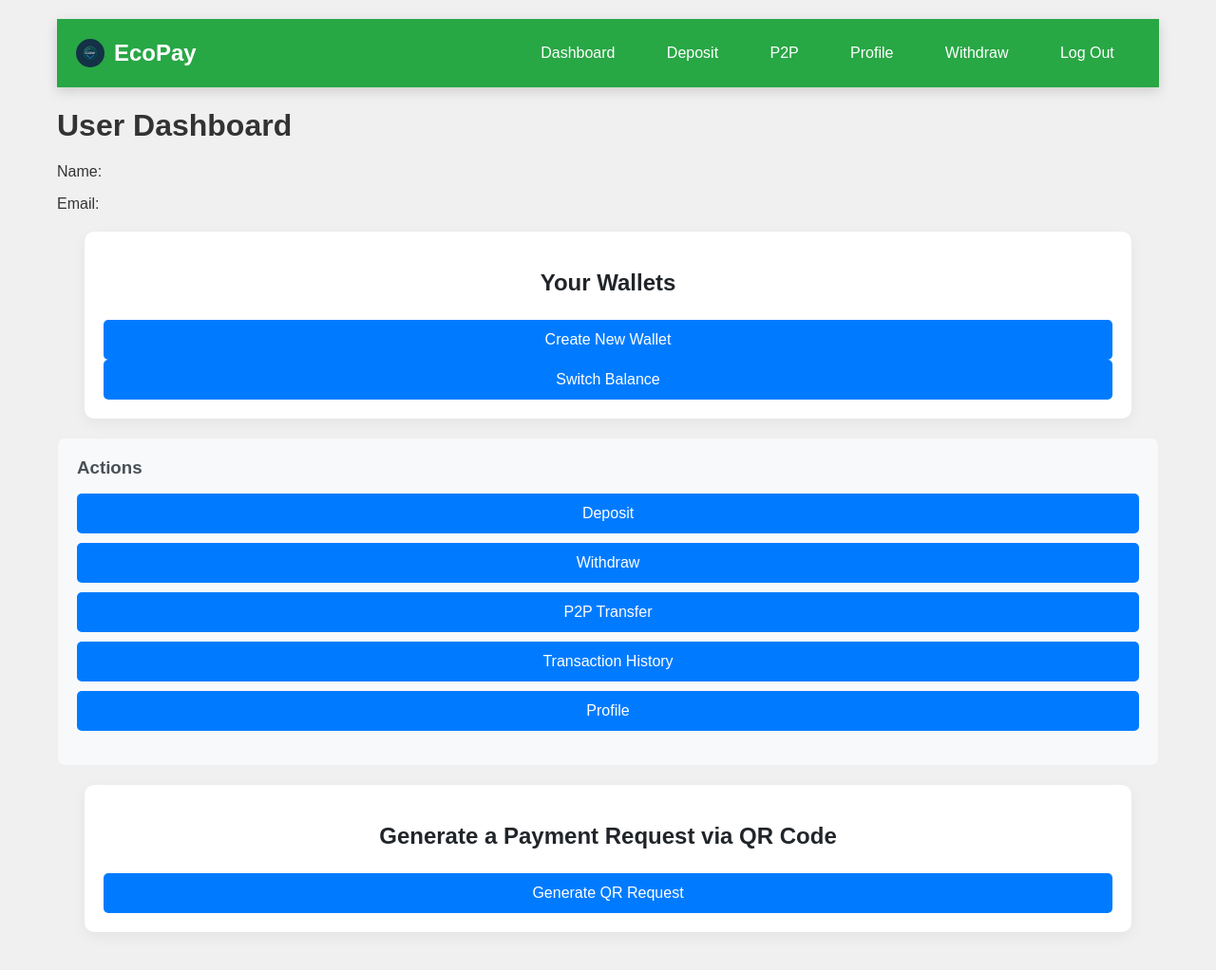
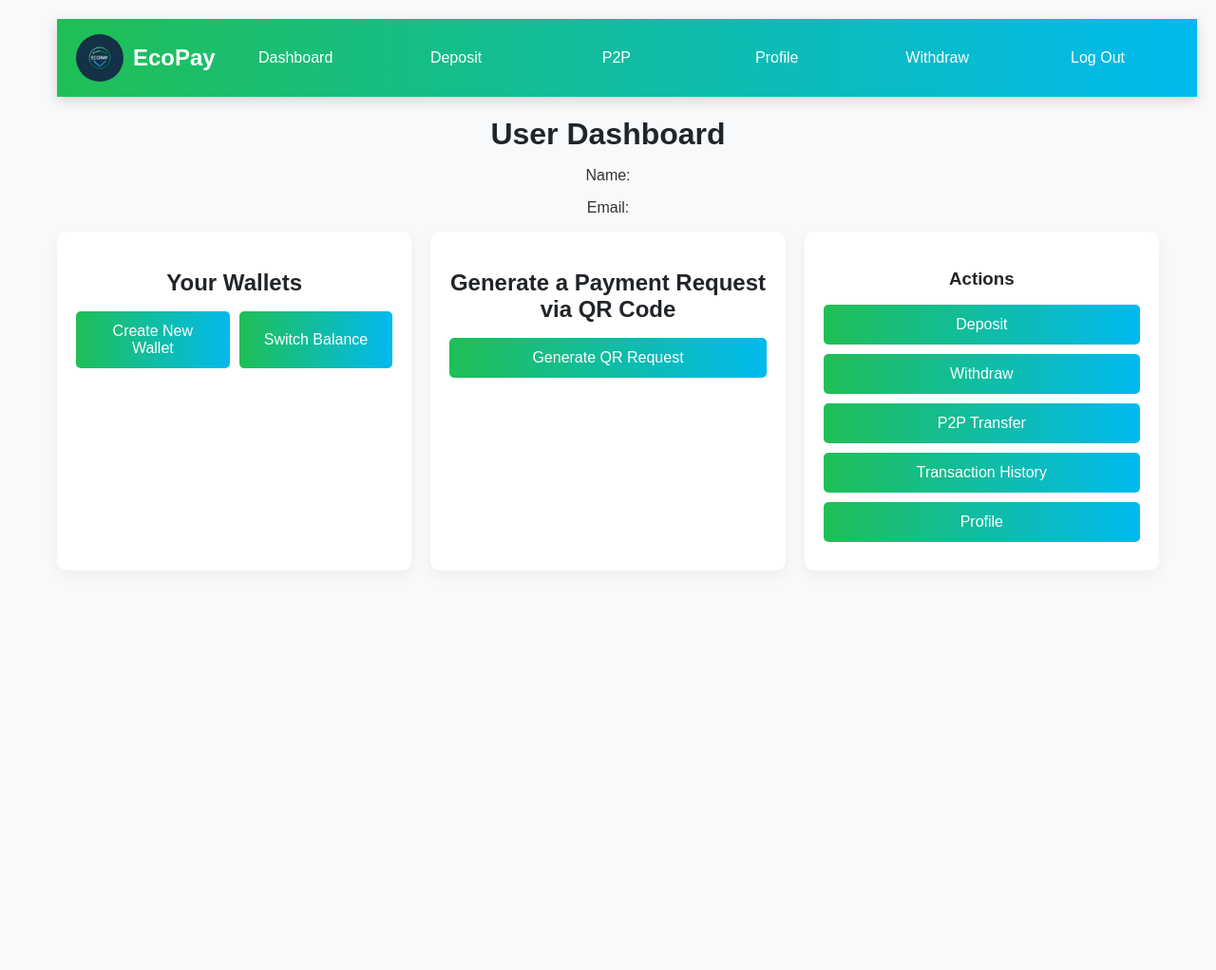
Before and after one commit to farhathaydar7/EcoPay, a PHP site: page /dashboard/dashboard.html in a window 1280 px wide. Shown: the whole page at 95% size. After the commit the page ends 571 px from the top, so only its background shows below. Run offline with PHP 8.4, Linux system fonts and the light colour scheme.

Commit message:
finshed implementing responsieness in navbar nd other bug fixes in ui

```diff
--- a/EcoPay_user/Profile/profile.html
+++ b/EcoPay_user/Profile/profile.html
@@ -49,7 +49,7 @@
                 <input type="file" id="id_document" class="editable-input form-control" name="id_document" accept="image/*,application/pdf">
             </div>
             <div id="id-document-container">
-                <div id="id-document-display"></div>
+                <div id="id-document-display" class="id-document-display"></div>
             </div>
             <button type="button" id="edit-profile-btn" class="btn-primary">Edit Profile</button>
             <button type="submit" style="display:none;" id="save-profile-btn" class="btn-primary">Save Profile</button>
--- a/EcoPay_user/css/styles.css
+++ b/EcoPay_user/css/styles.css
@@ -1,17 +1,30 @@
-/* styles.css */
-
+/* -----------------------------------------------------------
+   Global / Body
+   ----------------------------------------------------------- */
    body {
-    font-family: 'Arial', sans-serif;
-    background-color: #f0f0f0;
-    color: #333;
     margin: 0;
     padding: 0;
+    font-family: 'Arial', sans-serif;
+    background-color: #f8f9fa; /* Light neutral background */
+    color: #333;
     display: flex;
     flex-direction: column;
-    align-items: center;
     min-height: 100vh;
   }
 
+  /* Ensures main content can flex properly */
+  .main-content {
+    width: 100%;
+    max-width: 1200px;
+    margin: 0 auto;
+    padding: 20px;
+    box-sizing: border-box;
+    flex: 1;
+  }
+
+  /* -----------------------------------------------------------
+     Container / Card
+     ----------------------------------------------------------- */
   .container {
     max-width: 1200px;
     width: 95%;
@@ -23,40 +36,45 @@
     box-sizing: border-box;
   }
 
-h2 {
+  /* Headings */
+  h1, h2, h3 {
     color: #212529;
+    margin-bottom: 1rem;
     text-align: center;
-    margin-bottom: 25px;
   }
 
-
+  /* -----------------------------------------------------------
+     Navbar
+     ----------------------------------------------------------- */
   .navbar {
-    background-color: #28a745;
-    color: white;
-    padding: 1rem 0;
+    background: linear-gradient(to right, #20bf55, #01baef);
+    color: #fff;
+    padding: 1rem 20px;
     width: 100%;
     box-shadow: 0 4px 12px rgba(0, 0, 0, 0.15);
+    overflow: hidden;  /* Prevent overflow */
   }
 
   .navbar-container {
     display: flex;
     justify-content: space-between;
     align-items: center;
-    padding: 0 20px;
-    max-width: 1140px;
-    margin: 0 auto;
+    width: 100%;
+    box-sizing: border-box;
   }
 
   .navbar-brand {
     display: flex;
     align-items: center;
     text-decoration: none;
-    color: white;
+    color: #fff;
+    margin: 0;
+    flex: 0 0 auto;
   }
 
   .website-icon {
     width: auto;
-    height: 40px;
+    height: 50px;
     margin-right: 10px;
     border-radius: 50%;
   }
@@ -64,67 +82,56 @@
   .brand-text {
     font-size: 1.5rem;
     font-weight: bold;
-    color: white;
+    color: #fff;
   }
 
+  /* Navbar Navigation: Items share equal space */
   .navbar-nav {
     display: flex;
+    flex: 1;
+    justify-content: space-evenly;
     align-items: center;
-    justify-content: flex-end;
   }
 
-.nav-item {
-    margin-left: 1rem;
-}
-
-
-.nav-link,
-.logout-button {
-    color: white;
+  .navbar-link {
+    flex: 1;
+    text-align: center;
+    color: #fff;
     text-decoration: none;
     font-size: 1rem;
-    padding: 0.7rem 1.2rem;
+    padding: 0.7rem 0;
     border-radius: 7px;
     transition: background-color 0.3s ease;
-    border: none;
-    background: none;
-    cursor: pointer;
-}
-
-.logout-button {
-    border: 2px solid white;
-}
-.nav-link:hover,
-.logout-button:hover {
-    background-color: rgba(255, 255, 255, 0.2);
-}
-.navbar-link {
-    color: white;
-    text-decoration: none;
-    font-size: 1rem;
-    padding: 0.7rem 1.2rem;
-    border-radius: 7px;
-    transition: background-color 0.3s ease;
-    margin: 0 0.5rem;
+    margin: 0 5px;
   }
 
   .navbar-link:hover {
     background-color: rgba(255, 255, 255, 0.2);
   }
 
-@media (max-width: 768px) {
-    .navbar-nav {
-        flex-direction: column;
-        align-items: flex-start;
-    }
-    .navbar-link, .logout-button {
-        margin: 0.5rem 0;
+  /* -----------------------------------------------------------
+     Buttons
+     ----------------------------------------------------------- */
+  .btn-primary {
+    background: linear-gradient(to right, #20bf55, #01baef);
+    color: #ffffff;
+    padding: 12px 20px;
+    border: none;
+    border-radius: 5px;
+    cursor: pointer;
+    font-size: 1rem;
+    transition: opacity 0.3s ease;
     width: 100%;
-        text-align: left;
-    }
+    text-align: center;
   }
 
+  .btn-primary:hover {
+    opacity: 0.85;
+  }
 
+  /* -----------------------------------------------------------
+     Forms
+     ----------------------------------------------------------- */
   .form-group {
     margin-bottom: 20px;
   }
@@ -146,22 +153,15 @@
     margin-bottom: 10px;
   }
 
-.btn-primary {
-    background-color: #007bff;
-    color: white;
-    padding: 12px 20px;
-    border: none;
-    border-radius: 5px;
-    cursor: pointer;
-    font-size: 1rem;
-    transition: background-color 0.3s ease;
-    width: 100%;
+  /* Disable field style */
+  .disabled {
+    opacity: 0.6;
+    cursor: not-allowed;
   }
 
-.btn-primary:hover {
-    background-color: #0056b3;
-}
-
+  /* -----------------------------------------------------------
+     Messages
+     ----------------------------------------------------------- */
   .message {
     text-align: center;
     margin-top: 20px;
@@ -186,50 +189,77 @@
     margin-top: 30px;
     margin-bottom: 30px;
     padding: 30px;
-    background-color: #fff;
+    background-color: #ffffff;
     border-radius: 10px;
     box-shadow: 0 5px 15px rgba(0, 0, 0, 0.1);
   }
 
+  /* -----------------------------------------------------------
+     Dashboard Layout
+     ----------------------------------------------------------- */
 
-.dashboard-actions {
-    background-color: #f8f9fa;
-    padding: 20px;
-    margin-bottom: 20px;
-    border-radius: 8px;
-    border: 1px solid #eee;
+  /* Dashboard Header */
+  .dashboard-header {
+    text-align: center;
+    margin-bottom: 1rem;
   }
 
-.dashboard-actions h3 {
-    color: #495057;
-    margin-top: 0;
-    margin-bottom: 15px;
+  /* Flex Grid for Dashboard Sections */
+  .dashboard-grid {
+    display: flex;
+    flex-wrap: wrap;
+    gap: 20px;
+    justify-content: center;
   }
 
-.dashboard-actions ul {
+  /* Individual Dashboard Cards/Sections */
+  .dashboard-section {
+    flex: 1;
+    min-width: 250px;
+    background-color: #ffffff;
+    border-radius: 10px;
+    padding: 20px;
+    box-shadow: 0 5px 15px rgba(0, 0, 0, 0.05);
+    box-sizing: border-box;
+  }
+
+  /* Button group within dashboard sections */
+  .dashboard-buttons {
+    display: flex;
+    gap: 10px;
+    margin-top: 15px;
+    justify-content: center;
+  }
+
+  /* Actions List in Dashboard */
+  #dashboard-actions ul {
     list-style: none;
     padding: 0;
+    margin: 0;
   }
 
-.dashboard-actions ul li {
+  #dashboard-actions ul li {
     margin-bottom: 10px;
   }
 
-.dashboard-actions ul li a {
+  #dashboard-actions ul li a {
     display: block;
+    text-align: center;
+    background: linear-gradient(to right, #20bf55, #01baef);
+    color: #fff;
+    text-decoration: none;
     padding: 12px 15px;
-    text-decoration: none;
-    background-color: #007bff;
-    color: white;
-    text-align: center;
     border-radius: 5px;
-    transition: background-color 0.3s ease;
+    transition: opacity 0.3s ease;
   }
 
-.dashboard-actions ul li a:hover {
-    background-color: #0056b3;
+  #dashboard-actions ul li a:hover {
+    opacity: 0.85;
   }
 
+  /* -----------------------------------------------------------
+     Profile Image & ID Document Display
+     ----------------------------------------------------------- */
   #profile-pic-display {
     display: block;
     margin: 0 auto 20px;
@@ -277,33 +353,4 @@
       margin: 15px;
       padding: 25px;
     }
-
-    .navbar-container {
-        flex-direction: column;
-        align-items: flex-start;
   }
-
-    .navbar-brand {
-        margin-bottom: 10px;
-    }
-
-    .logout-button {
-        width: 100%;
-        margin-top: 10px;
-    }
-}
-
-
-.main-content {
-    width: 100%;
-    max-width: 1200px;
-    margin: 0 auto;
-    padding: 20px;
-    box-sizing: border-box;
-}
-
-/* Image Icon */
-.website-icon {
-    width: auto;
-    height: 30px;
-}
--- a/EcoPay_user/dashboard/dashboard.html
+++ b/EcoPay_user/dashboard/dashboard.html
@@ -7,7 +7,6 @@
   <script src="../axios.min.js"></script>
   <script src="../qrcode.min.js"></script>
   <link rel="stylesheet" href="../css/styles.css">
-
 </head>
 <body class="body">
   <div class="main-content">
@@ -19,18 +18,34 @@
           document.getElementById('navbar-container').innerHTML = data;
         });
     </script>
+
+    <!-- DASHBOARD HEADER -->
+    <div class="dashboard-header">
       <h1>User Dashboard</h1>
       <p>Name: <span id="user-name"></span></p>
       <p>Email: <span id="user-email"></span></p>
+    </div>
 
-  <section id="user-wallets" class="container">
+    <!-- DASHBOARD CONTENT IN A FLEX GRID -->
+    <div class="dashboard-grid">
+      <!-- Wallets Section -->
+      <section id="user-wallets" class="dashboard-section">
         <h2>Your Wallets</h2>
         <div id="wallets-list"></div>
+        <div class="dashboard-buttons">
           <button id="create-wallet-button" class="btn-primary">Create New Wallet</button>
           <button id="switchBalanceButton" class="btn-primary">Switch Balance</button>
+        </div>
       </section>
 
-  <section id="dashboard-actions" class="dashboard-actions">
+      <!-- QR Code Section -->
+      <section class="dashboard-section">
+        <h2>Generate a Payment Request via QR Code</h2>
+        <button id="generate-request-button" class="btn-primary">Generate QR Request</button>
+      </section>
+
+      <!-- Actions Section -->
+      <section id="dashboard-actions" class="dashboard-section">
         <h3>Actions</h3>
         <ul>
           <li><a href="../deposit/deposit.html">Deposit</a></li>
@@ -40,11 +55,7 @@
           <li><a href="../profile/profile.html">Profile</a></li>
         </ul>
       </section>
-
-  <section class="container">
-    <h2>Generate a Payment Request via QR Code</h2>
-    <button id="generate-request-button" class="btn-primary">Generate QR Request</button>
-  </section>
+    </div>
 
     <!-- QR Send Modal -->
     <div id="qrSendModal" class="modal">
@@ -54,7 +65,7 @@
         <select id="qrSendWalletId" class="form-control"></select>
 
         <label for="qrSendAmount">Amount:</label>
-      <input type="number" id="qrSendAmount" placeholder="Enter amount" class="form-control"/>
+        <input type="number" id="qrSendAmount" placeholder="Enter amount" class="form-control" />
 
         <button id="generateQrCodeButton" class="btn-primary">Generate QR Code</button>
         <button id="closeQrSendModalButton" class="btn-primary">Cancel</button>
@@ -70,7 +81,7 @@
         <select id="toWalletId" class="form-control"></select>
 
         <label for="switchAmount">Amount:</label>
-      <input type="number" id="switchAmount" placeholder="Enter amount" class="form-control"/>
+        <input type="number" id="switchAmount" placeholder="Enter amount" class="form-control" />
 
         <button id="switchBalanceSubmit" class="btn-primary">Submit</button>
         <button id="closeSwitchBalanceModal" class="btn-primary">Cancel</button>
@@ -78,5 +89,6 @@
     </div>
 
     <script src="dashboard.js"></script>
+  </div>
 </body>
 </html>
--- a/EcoPay_user/navbar.html
+++ b/EcoPay_user/navbar.html
@@ -1,16 +1,16 @@
 <nav class="navbar">
     <div class="navbar-container">
         <a href="#" class="navbar-brand">
-            <img src="./assets/icon.png" alt="Website Icon" class="website-icon">
+            <img src="../icon.png" alt="Website Icon" class="website-icon">
             <span class="brand-text">EcoPay</span>
         </a>
         <div class="navbar-nav">
-            <a href="dashboard/dashboard.html" class="navbar-link">Dashboard</a>
-            <a href="deposit/deposit.html" class="navbar-link">Deposit</a>
-            <a href="p2p/p2p_email.html" class="navbar-link">P2P</a>
-            <a href="Profile/profile.html" class="navbar-link">Profile</a>
-            <a href="withdraw/withdraw.html" class="navbar-link">Withdraw</a>
-            <a href="login/login.html" class="navbar-link">Log Out</a>
+            <a href="../dashboard/dashboard.html" class="navbar-link">Dashboard</a>
+            <a href="../deposit/deposit.html" class="navbar-link">Deposit</a>
+            <a href="../p2p/p2p_email.html" class="navbar-link">P2P</a>
+            <a href="../Profile/profile.html" class="navbar-link">Profile</a>
+            <a href="../withdraw/withdraw.html" class="navbar-link">Withdraw</a>
+            <a href="../login/login.html" class="navbar-link">Log Out</a>
         </div>
     </div>
 </nav>
```
Also changed, not shown: other parts of EcoPay_user/css/styles.css (+57 -8 lines), EcoPay_user/Profile/profile.js (+106 -78 lines), EcoPay_user/icon.png (renamed from EcoPay_user/assets/icon.png). Lines whose indentation alone changed are shown as unchanged.
